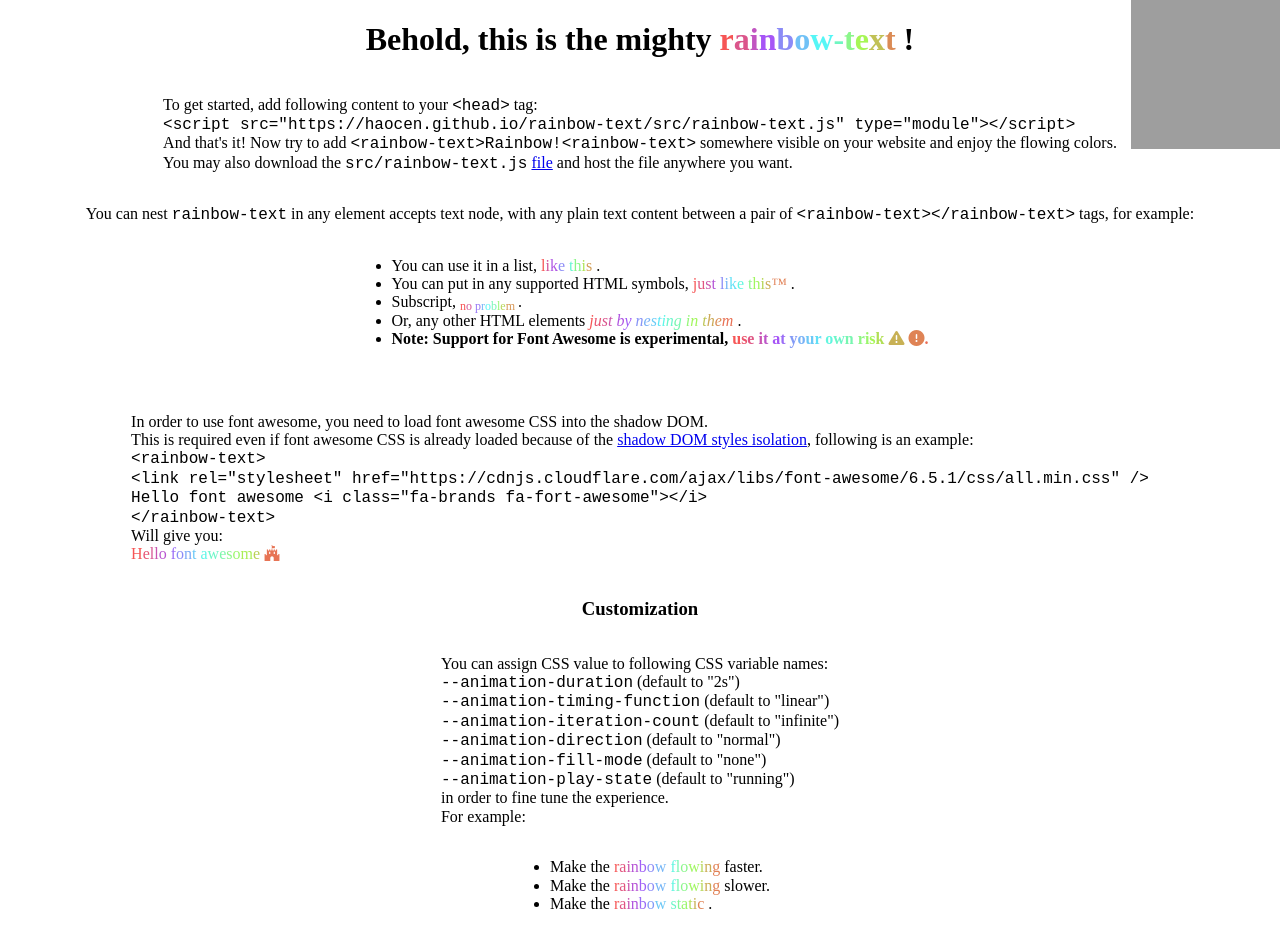
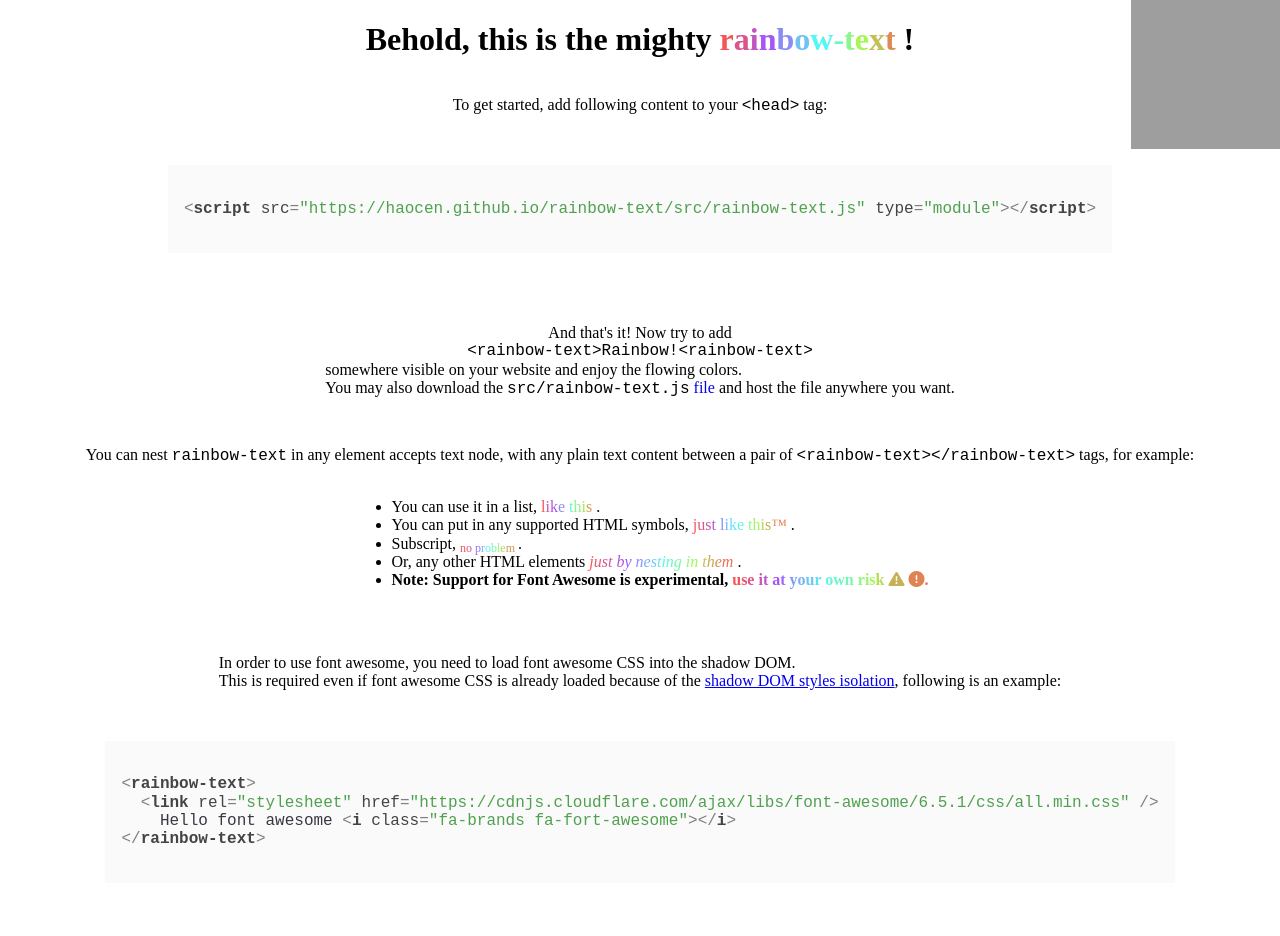
Before and after one commit to Haocen/rainbow-text, a website: page demo/index.html in a window 1280 px wide. Shown: the top 936 px of the page. Drawn offline with nearby package versions, Linux system fonts and the light colour scheme; grey boxes are pictures that could not be loaded.

Commit message:
Fix code display

```diff
--- a/demo/index.html
+++ b/demo/index.html
@@ -7,6 +7,9 @@
   <meta name="description" content="Rainbow🌈-text ＼(^o^)／">
   <meta name="viewport" content="width=device-width, initial-scale=1">
   <link rel="stylesheet" href="https://cdnjs.cloudflare.com/ajax/libs/normalize/8.0.1/normalize.min.css" integrity="sha512-NhSC1YmyruXifcj/KFRWoC561YpHpc5Jtzgvbuzx5VozKpWvQ+4nXhPdFgmx8xqexRcpAglTj9sIBWINXa8x5w==" crossorigin="anonymous" referrerpolicy="no-referrer" />
+  <link rel="stylesheet" href="https://cdnjs.cloudflare.com/ajax/libs/highlight.js/11.9.0/styles/default.min.css" integrity="sha512-hasIneQUHlh06VNBe7f6ZcHmeRTLIaQWFd43YriJ0UND19bvYRauxthDg8E4eVNPm9bRUhr5JGeqH7FRFXQu5g==" crossorigin="anonymous" referrerpolicy="no-referrer" />
+  <link rel="stylesheet" href="https://cdnjs.cloudflare.com/ajax/libs/highlight.js/11.9.0/styles/atom-one-light.min.css" integrity="sha512-o5v54Kh5PH0dgnf9ei0L+vMRsbm5fvIvnR/XkrZZjN4mqdaeH7PW66tumBoQVIaKNVrLCZiBEfHzRY4JJSMK/Q==" crossorigin="anonymous" referrerpolicy="no-referrer" />
+  <script src="https://cdnjs.cloudflare.com/ajax/libs/highlight.js/11.9.0/highlight.min.js" integrity="sha512-D9gUyxqja7hBtkWpPWGt9wfbfaMGVt9gnyCvYa+jojwwPHLCzUm5i8rpk7vD7wNee9bA35eYIjobYPaQuKS1MQ==" crossorigin="anonymous" referrerpolicy="no-referrer"></script>
   <script src="../src/rainbow-text.js" type="module"></script>
   <style>
     body {
@@ -21,7 +24,16 @@
       align-items: center;
       margin: 0 1em;
     }
+    pre {
+      max-width: 100%;
+    }
   </style>
+  <script>
+    window.addEventListener('load', () => {
+      console.warn('=== here ===')
+      hljs.highlightAll();
+    });
+  </script>
 </head>
 
 <body>
@@ -30,13 +42,15 @@
   <h1 style="margin-right: 200px; position: relative; left: 100px;">Behold, this is the mighty <rainbow-text>rainbow-text</rainbow-text>!</h1>
     <p>To get started, add following content to your <code>&lt;head&gt;</code> tag:
       <br>
-      <code>
+      <pre>
+        <code class="language-html">
 &lt;script src="https://haocen.github.io/rainbow-text/src/rainbow-text.js" type="module"&gt;&lt;/script&gt;
         </code>
+      </pre>
       <br>
       And that's it! Now try to add <code>&lt;rainbow-text&gt;Rainbow!&lt;rainbow-text&gt;</code> somewhere visible on your website and enjoy the flowing colors.
       <br>
-      You may also download the <code>src/rainbow-text.js</code> <a href="../src/rainbow-text.js">file</a> and host the file anywhere you want.
+      You may also download the <code style="display: contents;">src/rainbow-text.js</code> <a style="display: contents;" href="../src/rainbow-text.js">file</a> and host the file anywhere you want.
     </p>
     <p>You can nest <code>rainbow-text</code> in any element accepts text node, with any plain text content between a pair of <code>&lt;rainbow-text&gt;&lt;/rainbow-text&gt;</code> tags, for example:
       <ul>
@@ -52,12 +66,14 @@
       <br>
       This is required even if font awesome CSS is already loaded because of the <a href="https://developer.mozilla.org/en-US/docs/Web/API/Web_components/Using_shadow_DOM#applying_styles_inside_the_shadow_dom" target="_blank">shadow DOM styles isolation</a>, following is an example:
       <br>
-      <code>
+      <pre>
+        <code class="language-html">
 &lt;rainbow-text&gt;<br>
   &lt;link rel="stylesheet" href="https://cdnjs.cloudflare.com/ajax/libs/font-awesome/6.5.1/css/all.min.css" /&gt;<br>
     Hello font awesome &lt;i class="fa-brands fa-fort-awesome"&gt;&lt;/i&gt;<br>
 &lt;/rainbow-text&gt;<br>
         </code>
+      </pre>
       Will give you:
       <br>
       <rainbow-text><link rel="stylesheet" href="https://cdnjs.cloudflare.com/ajax/libs/font-awesome/6.5.1/css/all.min.css" integrity="sha512-DTOQO9RWCH3ppGqcWaEA1BIZOC6xxalwEsw9c2QQeAIftl+Vegovlnee1c9QX4TctnWMn13TZye+giMm8e2LwA==" crossorigin="anonymous" referrerpolicy="no-referrer" />Hello font awesome  <i class="fa-brands fa-fort-awesome"></i></rainbow-text>
```
Lines whose indentation alone changed are shown as unchanged.
